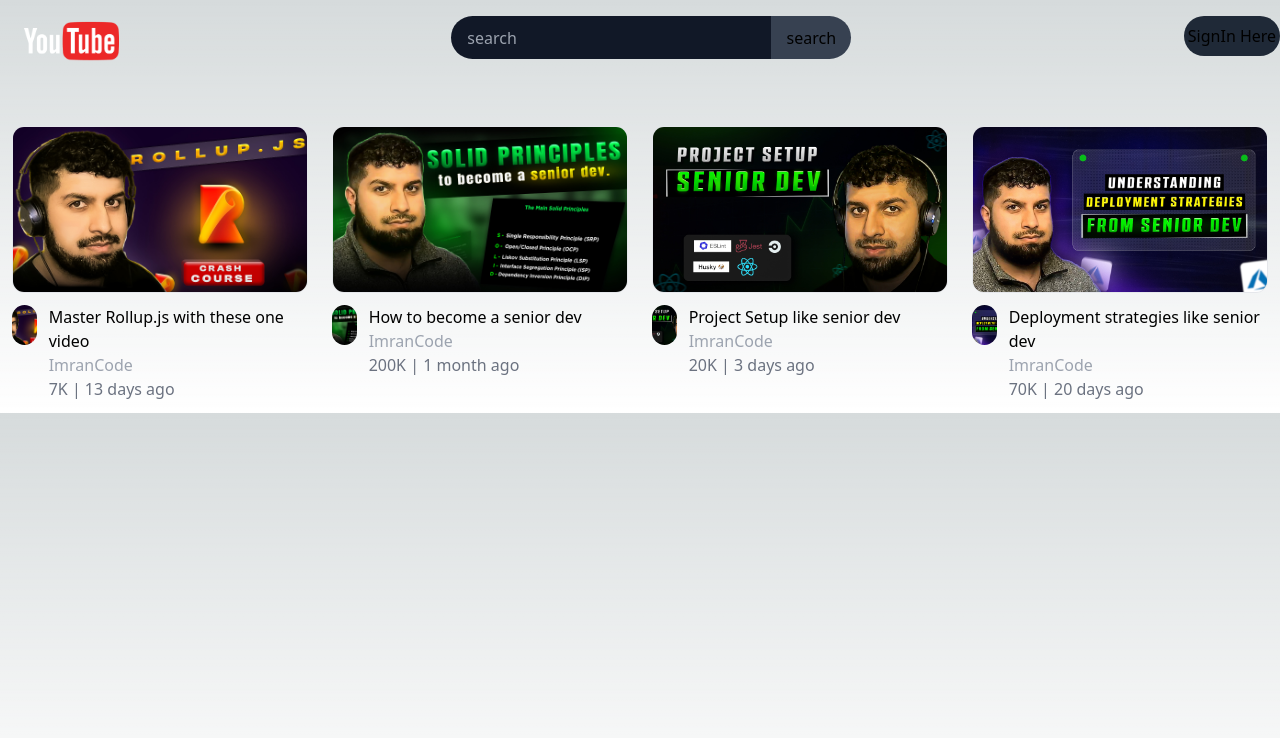
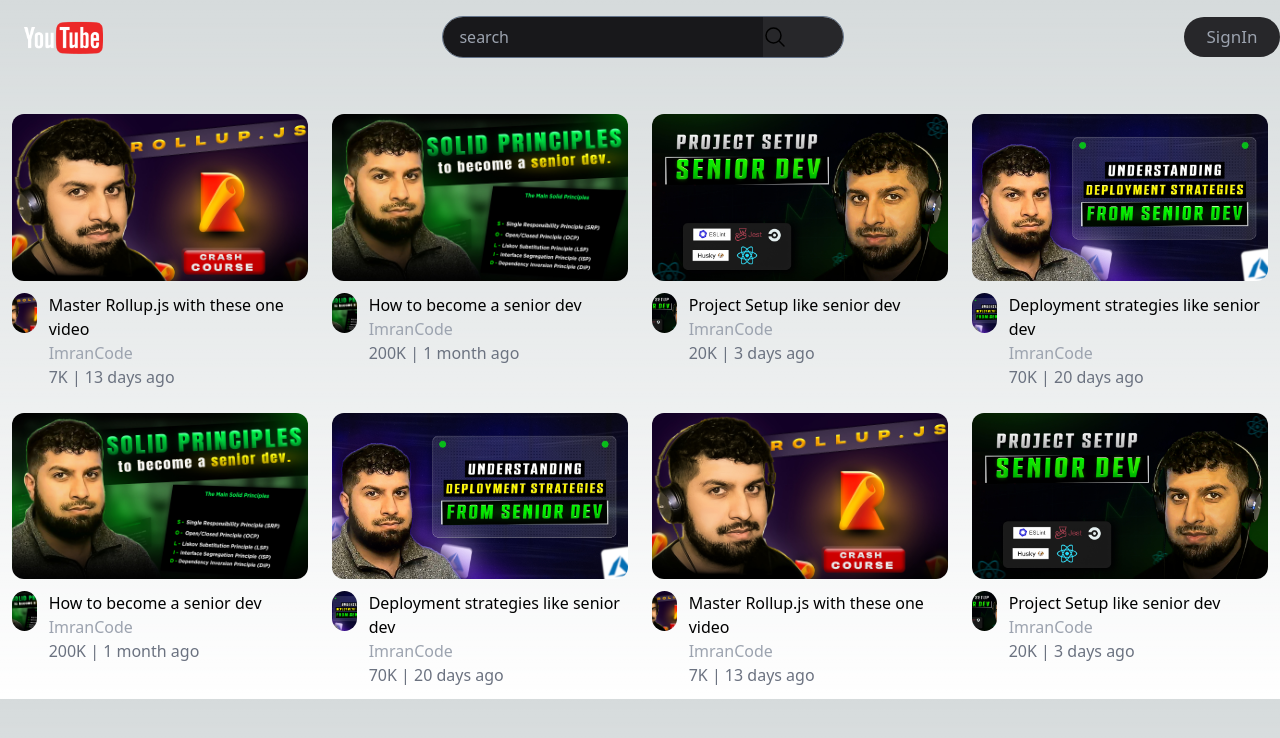
Before and after one commit to Aniket-2504/youtubepage, a Next.js app: page / in a window 1280 px wide. Shown: the top 738 px of the page. Built offline with nearby package versions, Linux system fonts and the light colour scheme.

Commit message:
Appbar modified harkirat and own

```diff
--- a/src/components/Appbar.tsx
+++ b/src/components/Appbar.tsx
@@ -1,17 +1,19 @@
+import { Searchbar } from "./Searchbar"
+
 export const Appbar =()=>{
 
     return (
-        <div className="flex justify-between pt-4 align-middle pb-11">
+        <div className="flex justify-between pt-4 align-middle pb-11 items-center">
             <div >
-            <img src="./youtube.png" alt="image here " className="h-12 w-30 pl-6"  />
+            <img src="./youtube.png" alt="image here " className="h-10 w-25 pl-6"  />
             </div>
             <div>
-                <input type="text"  placeholder="search" className="p-4 rounded-l-full  bg-gray-900 h-[80%] w-[40vh]"/>
-                <button className="rounded-r-full bg-gray-700 h-[80%] w-[10vh]">search</button>
+                <Searchbar/>
             </div>
 
             <div>
-                <button className=" rounded-full bg-gray-800 h-[5vh] w-[12vh]">SignIn Here</button>
+                <button className=" rounded-full bg-zinc-800 h-[5vh] w-[12vh] text-[17px] text-gray-400">SignIn</button>
+
             </div>
         </div>
     )
--- /dev/null
+++ b/src/components/Searchbar.tsx
@@ -0,0 +1,18 @@
+
+
+export const Searchbar = ()=>{
+
+    return (
+
+        <div className="flex border rounded-full border-slate-500">
+                <input type="text"  placeholder="search" className="p-4 rounded-l-full  bg-zinc-900 h-[5vh] w-[40vh] "/>
+                <button className="rounded-r-full bg-zinc-800 h-[5vh] w-[10vh] "><svg className="w-7 h-7 inline-block items-center"xmlns="http://www.w3.org/2000/svg" fill="none" viewBox="0 0 24 24" stroke-width="1.5" stroke="currentColor" class="size-6">
+                <path stroke-linecap="round" stroke-linejoin="round" d="m21 21-5.197-5.197m0 0A7.5 7.5 0 1 0 5.196 5.196a7.5 7.5 0 0 0 10.607 10.607Z" />
+                </svg>
+                </button>
+        </div>
+
+
+    )
+
+}
--- a/src/components/VideoCard.tsx
+++ b/src/components/VideoCard.tsx
@@ -3,8 +3,8 @@
 
 export function VideoCard(props: any) {
   return (
-    <div className="p-3">
-      <img src={props.image} alt="image" className="rounded-xl border" />
+    <div className="p-3 ">
+      <img src={props.image} alt="image" className="rounded-xl cursor-pointer" />
       <div className="grid grid-cols-12 pt-3">
         <div className="col-span-1">
           <img
@@ -12,7 +12,7 @@
             src={props.image}
             alt="img"></img>
         </div>
-        <div className="col-span-11 pl-3">
+        <div className="col-span-11 pl-3 ">
             <div>
             {props.title}
             </div>
--- a/src/components/VideoGrid.tsx
+++ b/src/components/VideoGrid.tsx
@@ -28,6 +28,34 @@
     views: "70K",
     time: "20 days ago",
 },
+{
+    title: "How to become a senior dev",
+    image: "imgfour.jpg",
+    author: "ImranCode",
+    views: "200K",
+    time: "1 month ago",
+},
+{
+    title: "Deployment strategies like senior dev",
+    image: "imgone.jpg",
+    author: "ImranCode",
+    views: "70K",
+    time: "20 days ago",
+},
+{
+    title: "Master Rollup.js with these one video",
+    image: "imgtwo.jpg",
+    author: "ImranCode",
+    views: "7K",
+    time: "13 days ago",
+},
+{
+    title: "Project Setup like senior dev",
+    image: "imgthree.jpg",
+    author: "ImranCode",
+    views: "20K",
+    time: "3 days ago",
+},
 ]
 
 export const VideoGrid = ()=>{
```
